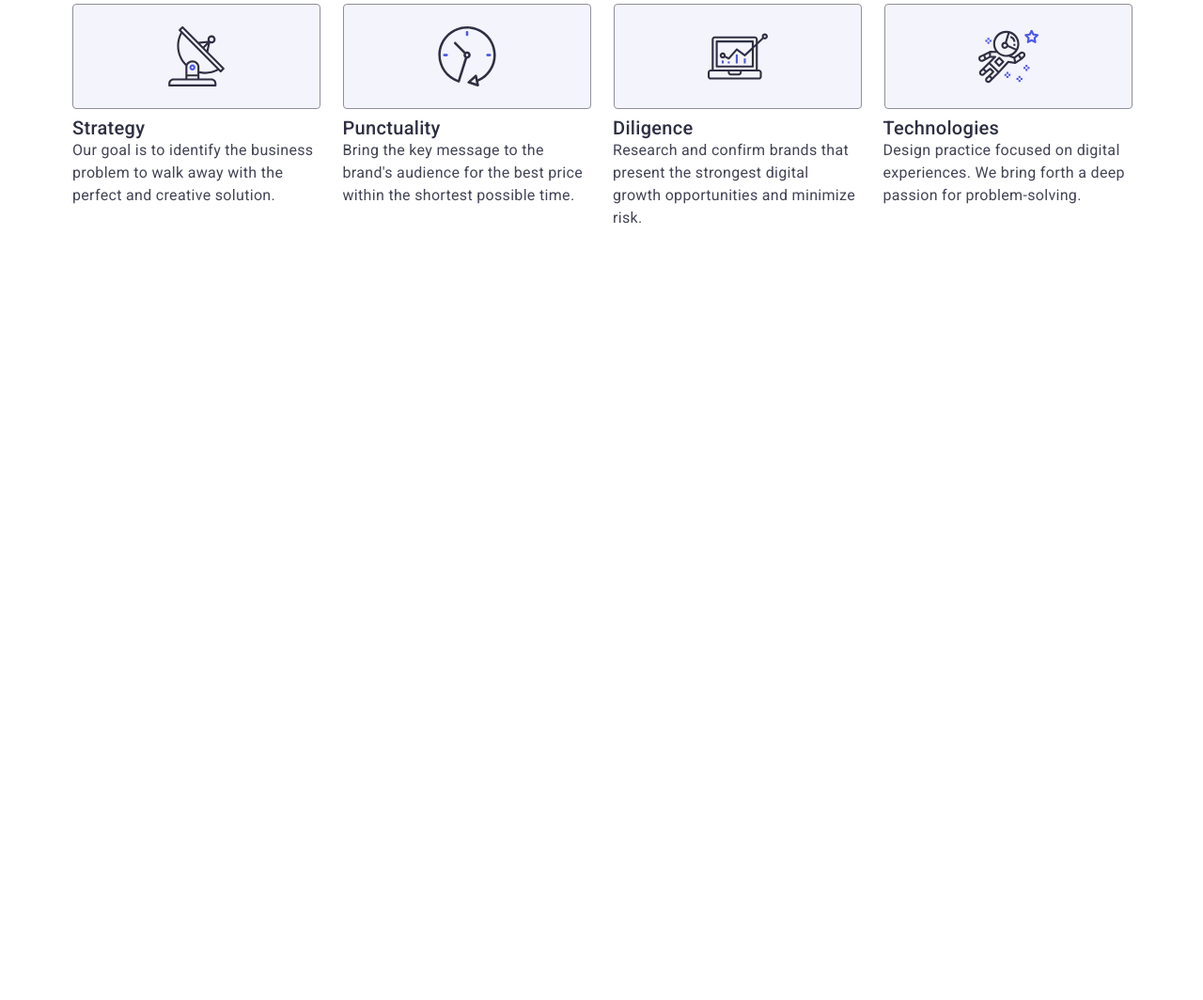
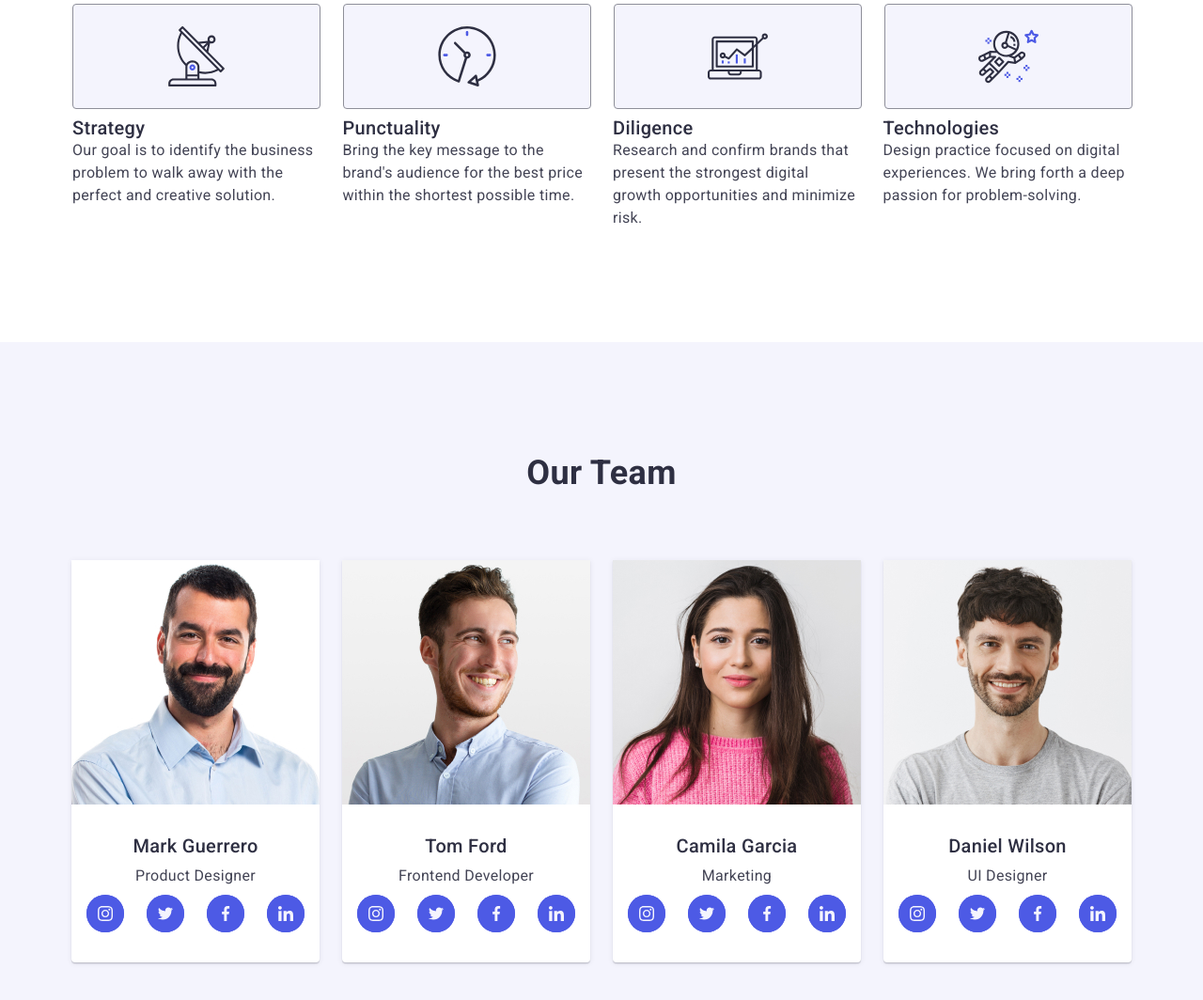
Before and after one commit to AleksandrBykanov/goit-markup-hw-06, a plain HTML site: page index.html in a window 1280 px wide. Shown: the part 789-1853 px from the top of the page at 94% size. Before the commit the page ends 1225 px from the top, so only its background shows below. Drawn offline with nearby package versions, Linux system fonts and the light colour scheme.

Commit message:
made team

```diff
--- a/css/styles.css
+++ b/css/styles.css
@@ -158,6 +158,92 @@ a:focus {
 
 .feature-p {
   font-weight: 500;
+}
+
+.team {
+  background: #f4f4fd;
+}
+
+.team-title {
+  font-weight: 700;
+  font-size: 36px;
+  line-height: 1.11;
+  text-transform: capitalize;
+  text-align: center;
+  color: #2e2f42;
+  margin-bottom: 72px;
+}
+
+.team-list {
+  display: flex;
+  flex-wrap: wrap;
+  justify-content: center;
+}
+
+.team-border {
+  padding-top: 32px;
+  padding-bottom: 32px;
+
+}
+
+.team-h {
+  font-weight: 500;
+  font-size: 20px;
+  line-height: 1.2;
+  color: #2e2f42;
+  margin-bottom: 8px;
+  text-align: center;
+}
+
+.team-p {
+  font-size: 16px;
+  line-height: 1.5;
+  text-align: center;
+  margin-bottom: 8px;
+}
+
+.team-item {
+  background-color: #FFFFFF;
+  border-radius: 0px 0px 4px 4px;
+  box-shadow: 0 2px 1px 0 rgba(46, 47, 66, 0.08), 0 1px 1px 0 rgba(46, 47, 66, 0.16), 0 1px 6px 0 rgba(46, 47, 66, 0.08);
+  transition: background-color 250ms cubic-bezier(0.4, 0, 0.2, 1);
+}
+
+.team-icon-list {
+  display: flex;
+  justify-content: center;
+  align-items: center;
+  gap: 24px;
+
+}
+
+.team-icon-item {
+  background-color: #4d5ae5;
+  border-radius: 50%;
+  width: 40px;
+  height: 40px;
+  transition: background-color 250ms cubic-bezier(0.4, 0, 0.2, 1);
+}
+
+.team-icon:hover,
+.team-icon:focus,
+.team-icon:active {
+  background-color: #404BBF;
+}
+
+.team-icon {
+  display: flex;
+  justify-content: center;
+  align-items: center;
+  width: 100%;
+  height: 100%;
+  background-color: #4d5ae5;
+  border-radius: 50%;
+  transition: background-color 250ms cubic-bezier(0.4, 0, 0.2, 1);
+}
+
+.team-svg {
+  fill: #f4f4fd;
 }
 
 
@@ -374,15 +460,19 @@ a:focus {
     display: none;
   }
 
-  .feature-item {
+  .feature-item,
+  .team-item {
     margin-bottom: 72px;
   }
-  .feature-item:last-child {
+  .feature-item:last-child,
+  .team-item:last-child {
     margin-bottom: 0;
   }
   .feature-h {
     text-align: center;
   }
+
+
 
 }
 
@@ -506,6 +596,17 @@ a:focus {
     margin-bottom: 0;
   }
 
+  .team-list {
+    gap: 24px;
+  }
+  .team-item {
+    margin-bottom: 40px;
+  }
+  .team-item:nth-child(3),
+  .team-item:nth-child(4)  {
+    margin-bottom: 0;
+  }
+
 
 }
 
@@ -571,6 +672,7 @@ a:focus {
 
   .feature-item {
     width: calc((100% - 72px) / 4);
+    margin-bottom: 0;
   }
 
   .feature-h {
@@ -581,4 +683,11 @@ a:focus {
   .feature-p {
     font-weight: 400;
   }
+
+  .team-list {
+    flex-wrap: nowrap;
+  }
+  .team-item {
+    margin-bottom: 0;
+  }
 }
--- a/index.html
+++ b/index.html
@@ -133,12 +133,12 @@
           </ul>
         </div>
       </section>
-      <!-- <section class="team section">
+      <section class="team section">
         <div class="container">
           <h2 class="team-title">Our Team</h2>
           <ul class="team-list">
             <li class="team-item">
-              <img src="./images/img1.jpg" alt="Mark Guerrero" width="264" />
+              <img srcset="./images/mark.jpg 1x, ./images/markx2.jpg 2x" src="./images/mark.jpg" alt="Mark Guerrero" width="264" />
               <div class="team-border">
                 <h3 class="team-h">Mark Guerrero</h3>
                 <p class="team-p">Product Designer</p>
@@ -175,7 +175,7 @@
               </div>
             </li>
             <li class="team-item">
-              <img src="./images/img2.jpg" alt="Tom Ford" width="264" />
+              <img srcset="./images/tom.jpg 1x, ./images/tomx2.jpg 2x" src="./images/tom.jpg" alt="Tom Ford" width="264" />
               <div class="team-border">
                 <h3 class="team-h">Tom Ford</h3>
                 <p class="team-p">Frontend Developer</p>
@@ -212,7 +212,7 @@
               </div>
             </li>
             <li class="team-item">
-              <img src="./images/img3.jpg" alt="Camila Garcia" width="264" />
+              <img srcset="./images/camila.jpg 1x, ./images/camilax2.jpg 2x" src="./images/camila.jpg" alt="Camila Garcia" width="264" />
               <div class="team-border">
                 <h3 class="team-h">Camila Garcia</h3>
                 <p class="team-p">Marketing</p>
@@ -249,7 +249,7 @@
               </div>
             </li>
             <li class="team-item">
-              <img src="./images/img4.jpg" alt="Daniel Wilson" width="264" />
+              <img srcset="./images/daniel.jpg 1x, ./images/danielx2.jpg 2x" src="./images/daniel.jpg" alt="Daniel Wilson" width="264" />
               <div class="team-border">
                 <h3 class="team-h">Daniel Wilson</h3>
                 <p class="team-p">UI Designer</p>
@@ -287,7 +287,7 @@
             </li>
           </ul>
         </div>
-      </section> -->
+      </section>
 
       <!-- <section class="portfolio section">
         <div class="container">
```
Also changed, not shown: images/camila.jpg (added), images/camilax2.jpg (renamed from images/img3.jpg), images/daniel.jpg (added), images/danielx2.jpg (renamed from images/img4.jpg), images/mark.jpg (added), images/markx2.jpg (renamed from images/img1.jpg), images/tom.jpg (added), images/tomx2.jpg (renamed from images/img2.jpg).
